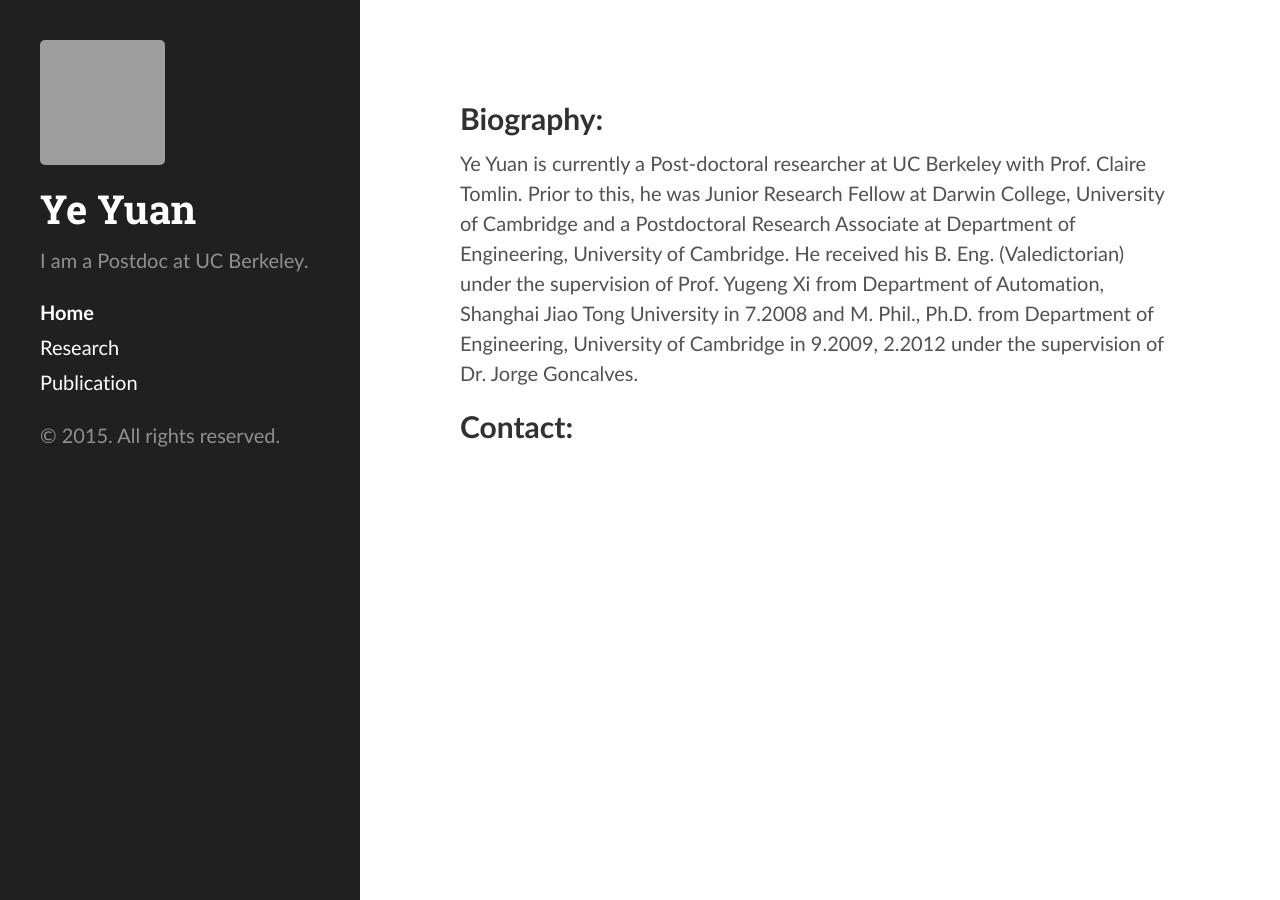
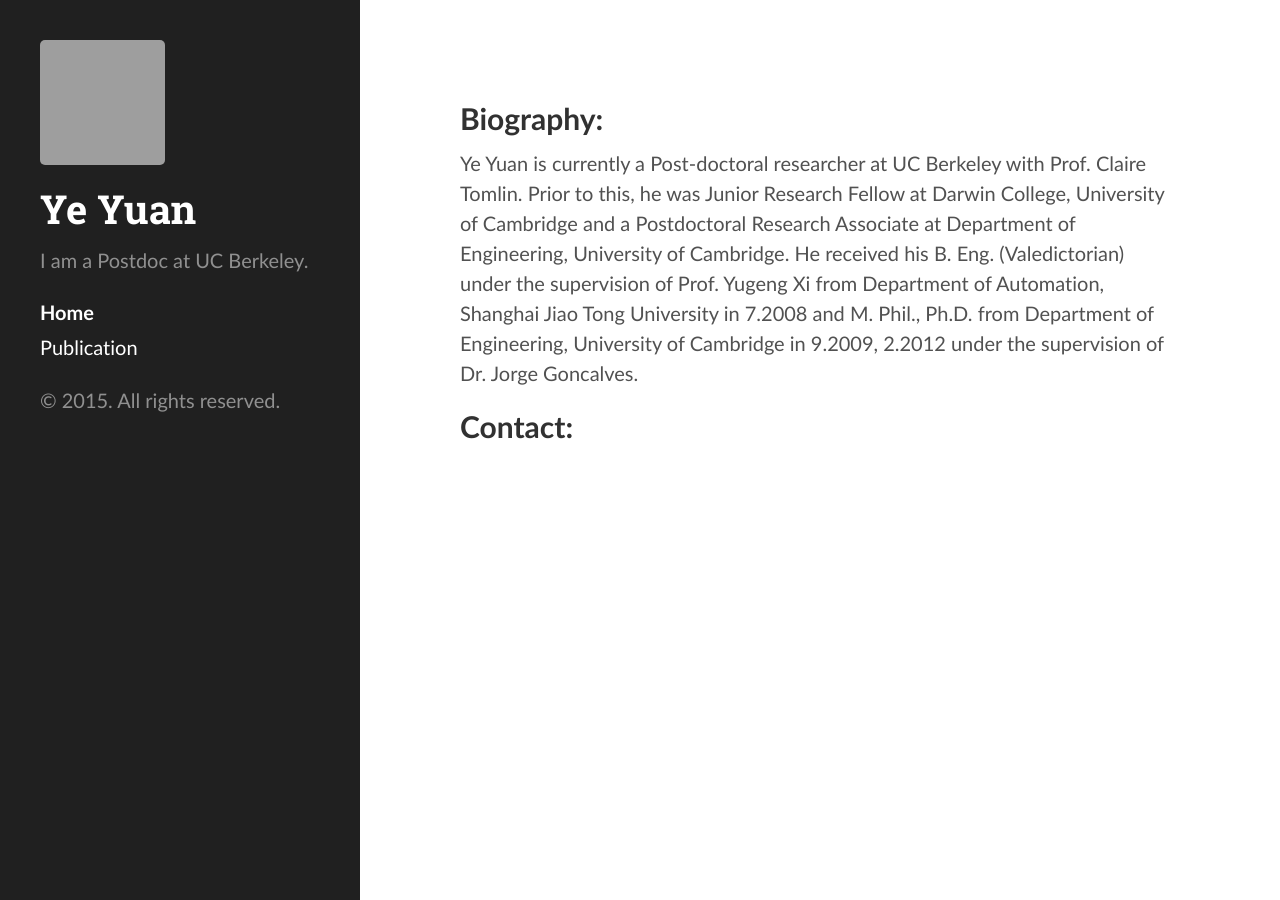
Before and after one commit to yy311/yy311.github.io, a Jekyll site: the page built from index.html, in a window 1280 px wide. Built offline with Jekyll 4.4.1, drawn with Linux system fonts in a browser that asks for light colours; grey boxes are pictures that could not be loaded.

Commit message:
Update _config.yml

```diff
--- a/_config.yml
+++ b/_config.yml
@@ -13,13 +13,13 @@ author:
 name:           'Ye Yuan'
 email:          ye.yuan@outlook.com
 
-paginate:         3
+paginate:         2
 paginate_path:    "/notes/page:num"
 
 # List of Pages
 
 pages_list:
-  - name: Research
-    loc: /research.html
+  #- name: Research
+  #  loc: /research.html
   - name: Publication
     loc: /publication.html
```
